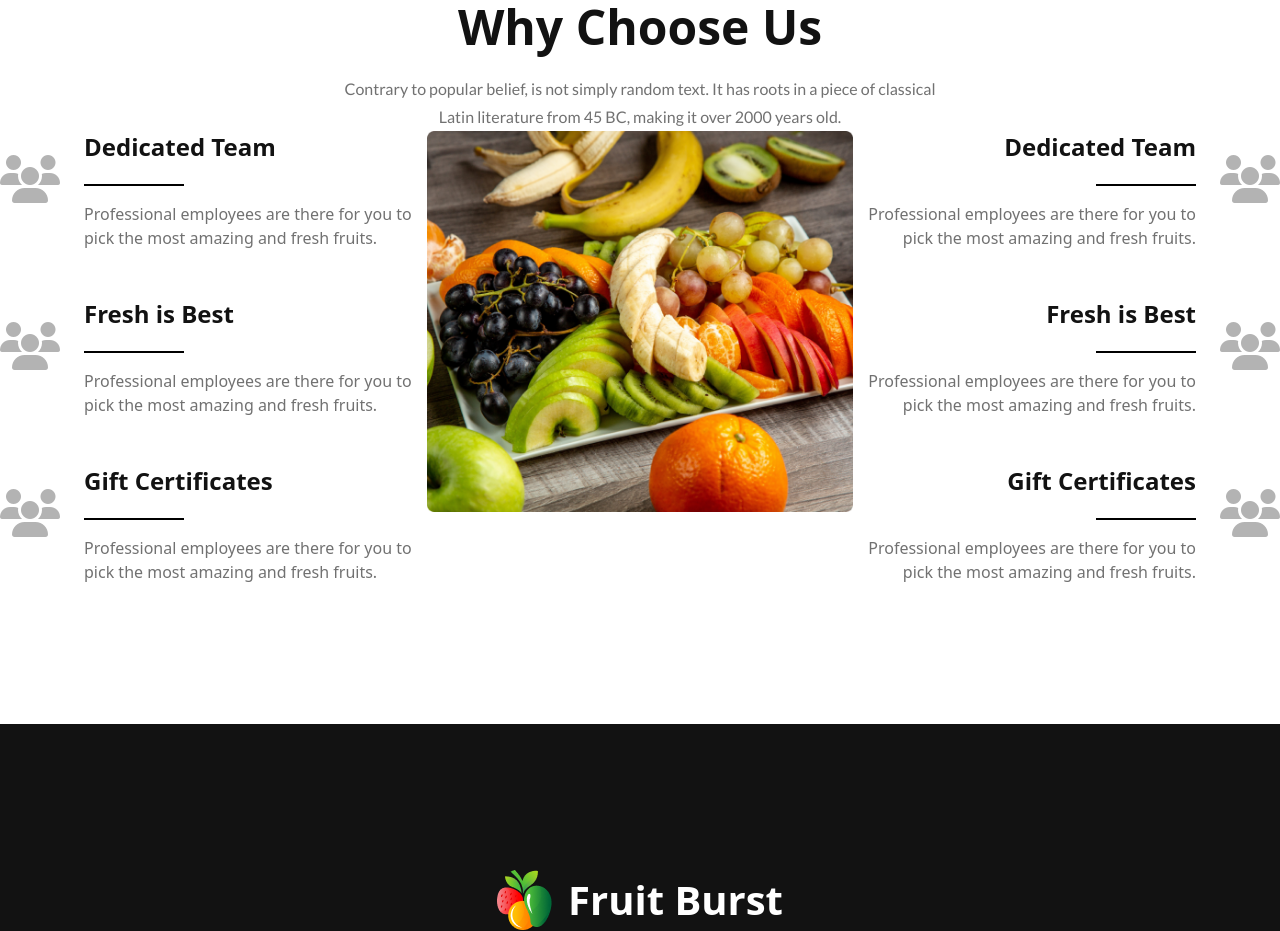
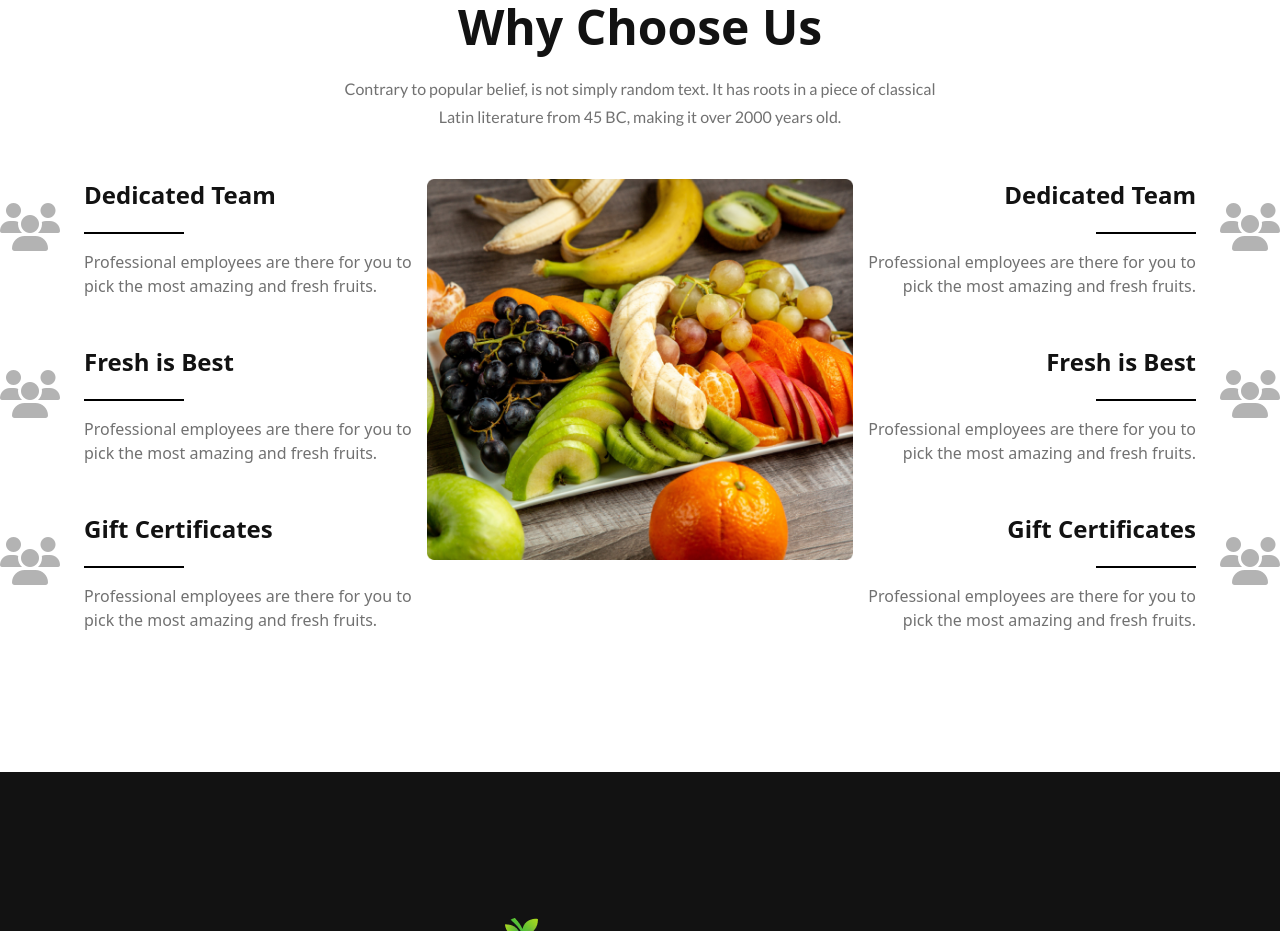
Before and after one commit to NILAF1/B8A3-fruit-brust, a plain HTML site: page index.html in a window 1280 px wide. Shown: the part 2610-3541 px from the top of the page. Drawn offline with nearby package versions, Linux system fonts and the light colour scheme.

Commit message:
add margin

```diff
--- a/index.html
+++ b/index.html
@@ -715,7 +715,7 @@
 
 </div>
 
-<div class="grid grid-cols-1 lg:grid-cols-3">
+<div class="grid grid-cols-1 lg:grid-cols-3 mt-12">
 
   <!-- colum-01 -->
 <div>
```
